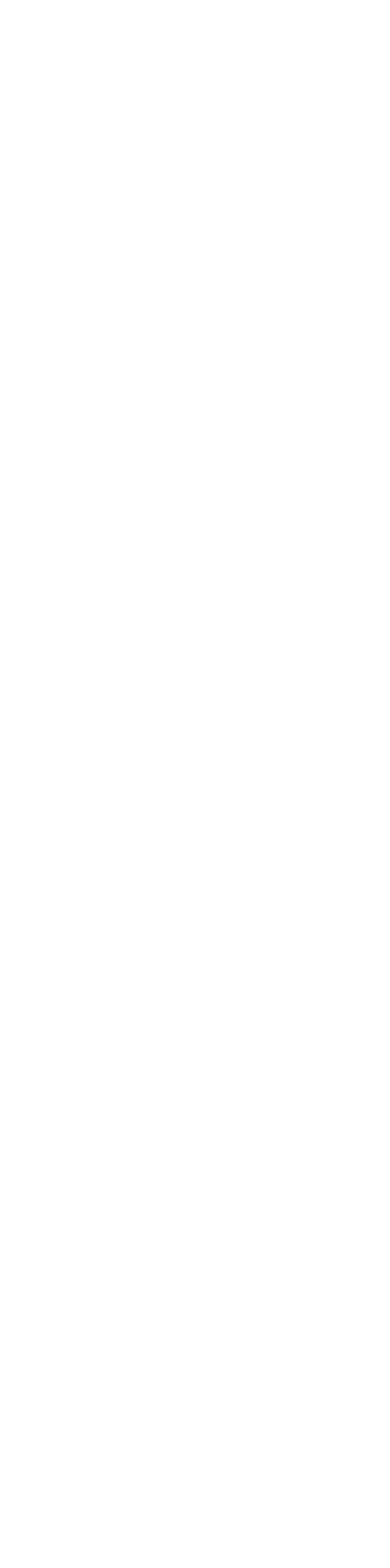
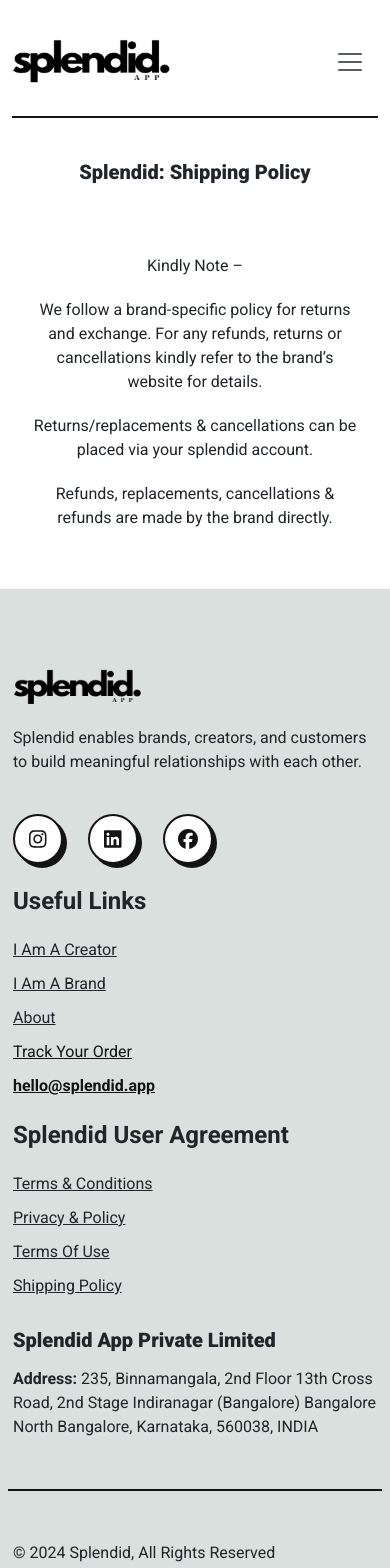
Before and after one commit to vijayraman96/demo-splendid, a React (Create React App) app: page /shipping-policy in a window 390 px wide. Before the commit this address had no page. Shown: the top 1568 px of the page. Before the commit the page ends 844 px from the top, so only its background shows below. Built offline with nearby package versions, Linux system fonts and the light colour scheme.

Commit message:
added shipping

```diff
--- a/src/Components/Footer/Footer.css
+++ b/src/Components/Footer/Footer.css
@@ -77,9 +77,12 @@
    color: var(--main-color);
 
 }
-.footer_links li:nth-child(4) a{
+.footer_links li:nth-child(5) a{
   font-weight: var(--fw-700);
 
+}
+.agreement_links li:nth-child(4) a{
+    font-weight: var(--fw-400);
 }
 .footer_second_div .col-sm-12{
     border-top: var(--line-border);
--- a/src/Components/Footer/Footer.js
+++ b/src/Components/Footer/Footer.js
@@ -41,6 +41,7 @@
                         <li><a onClick={() => navigate('/creator')}>I Am A Creator</a></li>
                         <li><a onClick={() => navigate('/')}>I Am A Brand</a></li>
                         <li><a onClick={() => navigate('/about')}>About</a></li>
+                        <li><a href="https://app.splendid.app/orders">Track Your Order</a></li>
                         <li><a href="mailto:hello@splendid.app">hello@splendid.app</a></li>
                     </ul>
                 </div>
@@ -48,10 +49,11 @@
             <Col sm={12} md={4}>
                 <div className="footer_agreement">
                     <h5>Splendid User Agreement</h5>
-                    <ul className='footer_links'>
+                    <ul className='footer_links agreement_links'>
                         <li><a onClick={() => navigate('/terms-conditions')}>Terms & Conditions</a></li>
                         <li><a onClick={() => navigate('/privacy-policy')}>Privacy & Policy</a></li>
                         <li><a onClick={() => navigate('/terms-of-use')}>Terms Of Use</a></li>
+                        <li><a onClick={() => navigate('/shipping-policy')}>Shipping Policy</a></li>
 
 
                     </ul>
--- a/src/Components/Header/Header.css
+++ b/src/Components/Header/Header.css
@@ -46,6 +46,13 @@
     padding: 15px 20px !important;
     width: 150px !important;
 }
+a.track {
+    color: var(--main-color);
+    text-decoration: none;
+    font-weight: 700;
+    width: 150px;
+
+}
 
 @media (max-width: 700px) {
     .removeHeight{
@@ -71,7 +78,7 @@
         top: 118px;
         left: 0;
         width: 100vw;
-        height: 220px;
+        height: 280px;
         background-color: #fff;
         -webkit-box-shadow: 0px 1px 1px 2px rgba(237,237,237,1);
         -moz-box-shadow: 0px 1px 1px 2px rgba(237,237,237,1);
@@ -99,6 +106,9 @@
     }
     .navbar-toggler:focus {
         box-shadow: none !important;
+    }
+    a.track {
+        padding: 10px 0 30px 0;
     }
 }
 @media(min-width: 701px) and (max-width: 1000px) {
--- a/src/Components/Header/Header.js
+++ b/src/Components/Header/Header.js
@@ -52,6 +52,7 @@
               <Nav className={`ms-auto d-flex align-items-center nav_mob`}>
                 <Nav.Link as={RouterNavLink} to="/" className={isActive('/') ? 'activeMenu' : ''}>For Brand </Nav.Link>
                 <Nav.Link as={RouterNavLink} to="/creator" className={isActive('/creator') ? 'activeMenu' : ''}>For Creator</Nav.Link>
+                <a href="https://app.splendid.app/orders" className="track">Track Your Order</a>
                 <div className="navButtonDiv">
                    <PrimaryButton title="Get Started" iconState="false" url={`/contact`}/>
                 </div>
--- a/src/Components/Routes/router.js
+++ b/src/Components/Routes/router.js
@@ -14,6 +14,8 @@
 import TermsAndConditions from "../../Pages/TermsAndConditions/TermsAndConditions";
 import TermsOfUse from "../../Pages/TermsOfUse/TermsOfUse";
 import Help from "../../Pages/Help/Help";
+import Shipping from "../../Pages/ShippingPolicy/Shipping";
+import TrackOrder from "../../Pages/TrackOrder/TrackOrder";
 
 // const router = createBrowserRouter([
 //   {
@@ -114,6 +116,12 @@
         <Route path="/help">
           <Route index={true} element={<Help />} />
         </Route>
+        <Route path="/shipping-policy">
+          <Route index={true} element={<Shipping  />} />
+        </Route>
+        {/* <Route path="/track-your-order">
+          <Route index={true} element={<TrackOrder  />} />
+        </Route> */}
       </Routes>
     </Router>
   );
--- /dev/null
+++ b/src/Pages/ShippingPolicy/Shipping.css
@@ -0,0 +1,38 @@
+.shipping_section {
+    padding: var(--banner-top-padding) 0 var(--banner-bottom-padding) 0;
+}
+.shipping_section h5{
+    /* font-size: var(--main_title);
+    line-height: var(--main_title--height); */
+    font-weight: var(--fw-900);
+}
+.shipping_section .container {
+    width: 33%;
+}
+.shipping_section .container  p {
+    padding: 10px 0;
+}
+@media(min-width: 801px) and (max-width: 1200px) {
+    .shipping_section .container {
+        width: 45%;
+    }
+}
+.shipping_section .secodaryButtonDiv {
+    padding: 0 !important;
+}
+.shipping_section .secodaryButtonDiv svg {
+    /* display: none; */
+}
+@media(max-width: 800px) {
+    .shipping_section .container {
+        width: 90%;
+        text-align: center;
+    }
+    .shipping_section h5 {
+        padding: 40px 0 60px 0 !important;
+    }
+    .shipping_section {
+        padding: var(--banner-top-padding) 0 49px 0;
+    }
+
+}
--- /dev/null
+++ b/src/Pages/ShippingPolicy/Shipping.js
@@ -0,0 +1,32 @@
+import React from 'react';
+import './Shipping.css';
+import Header from '../../Components/Header/Header';
+import Footer from '../../Components/Footer/Footer';
+import { Container } from 'react-bootstrap';
+
+const Shipping = () => {
+  return (
+    <div>
+       <Header />
+      <div className='shipping_section'>
+            <h5 className='pb-3 pt-3'>Splendid: Shipping Policy</h5>
+        <Container className=''>
+            <p>Kindly Note –  </p>
+            <p>We follow a brand-specific policy for returns and exchange. For any refunds, returns or cancellations kindly refer to the brand’s website for details.  </p>
+            <p>Returns/replacements & cancellations can be placed via your splendid account. </p>
+            <p>Refunds, replacements, cancellations & refunds are made by the brand directly.  </p>
+            {/* <p><b>Splendid: </b>the performance layer for partnerships! </p> */}
+            {/* <div className='about_button_container d-flex flex-column justify-content-center align-items-center mb-3 mt-5'>
+                <SecondaryButton title={'I am a Brand'} iconState={false} url={'/'}/>
+                <SecondaryButton title={'I am a Creator'}  iconState={false} url={'/creator'}/>
+
+            </div> */}
+
+        </Container>
+      </div>
+      <Footer />
+    </div>
+  )
+}
+
+export default Shipping
```
